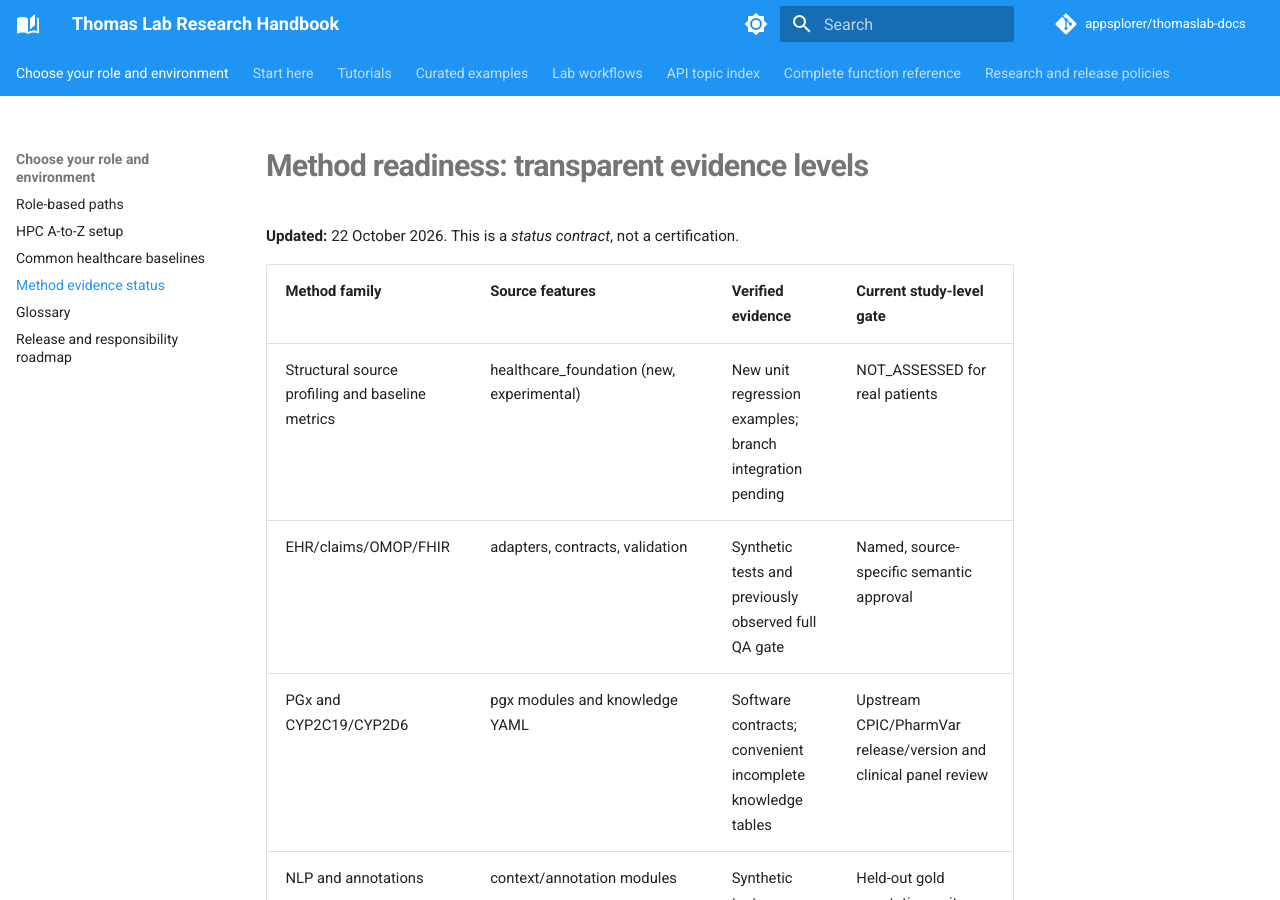
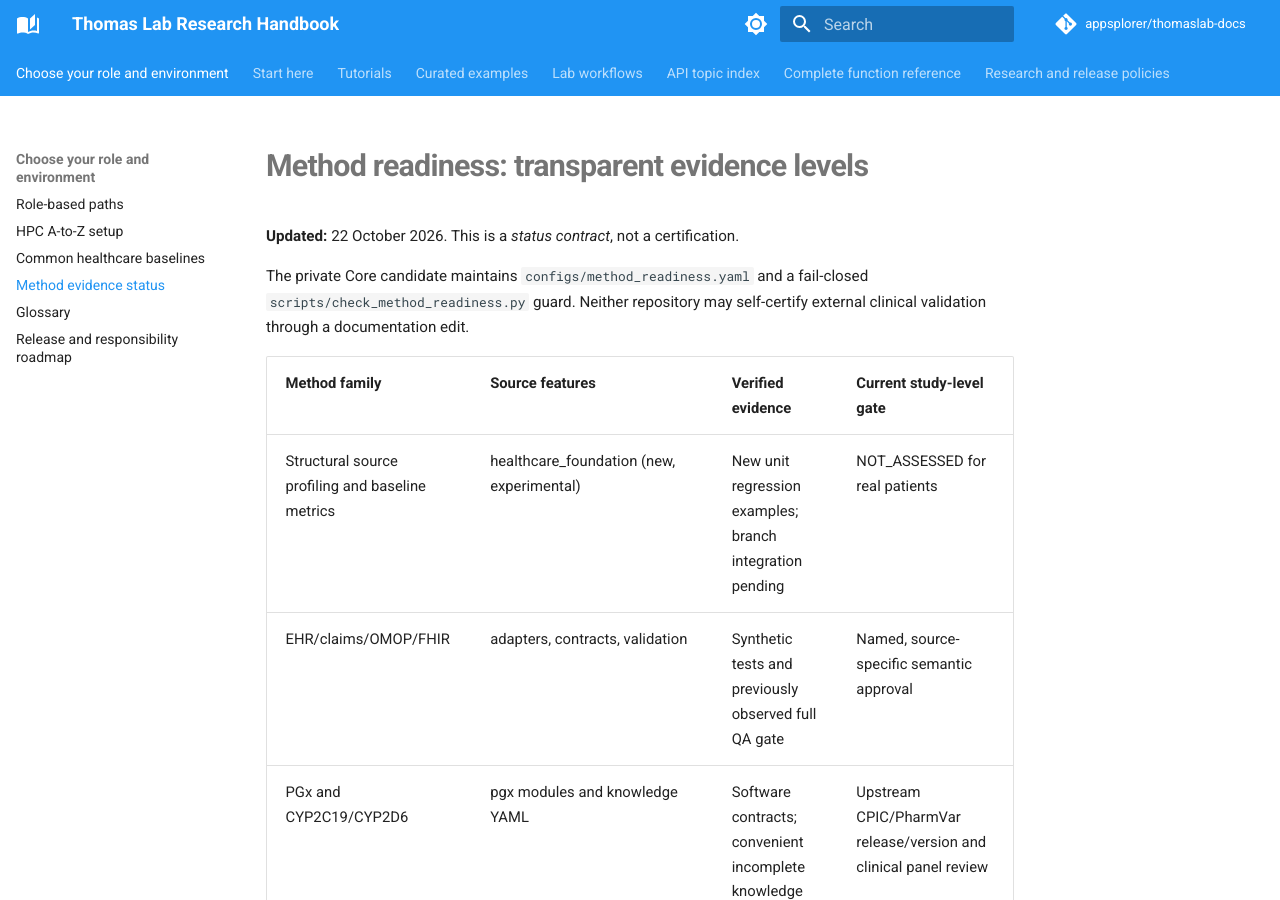
Before and after one commit to appsplorer/thomaslab-docs, an MkDocs documentation site: the page built from docs/guides/method-readiness.md, in a window 1280 px wide and 900 px high. Built offline with MkDocs 1.6.1 and Material for MkDocs 9.7.7, drawn with Linux system fonts in a browser that asks for light colours; comment, search, counter and statistics services are not loaded.

Commit message:
docs: link method readiness to fail-closed machine-readable evidence policy

```diff
--- a/docs/guides/method-readiness.md
+++ b/docs/guides/method-readiness.md
@@ -1,6 +1,10 @@
 # Method readiness: transparent evidence levels
 
 **Updated:** 22 October 2026. This is a *status contract*, not a certification.
+
+The private Core candidate maintains `configs/method_readiness.yaml` and a
+fail-closed `scripts/check_method_readiness.py` guard. Neither repository may
+self-certify external clinical validation through a documentation edit.
 
 | Method family | Source features | Verified evidence | Current study-level gate |
 |---|---|---|---|
```
